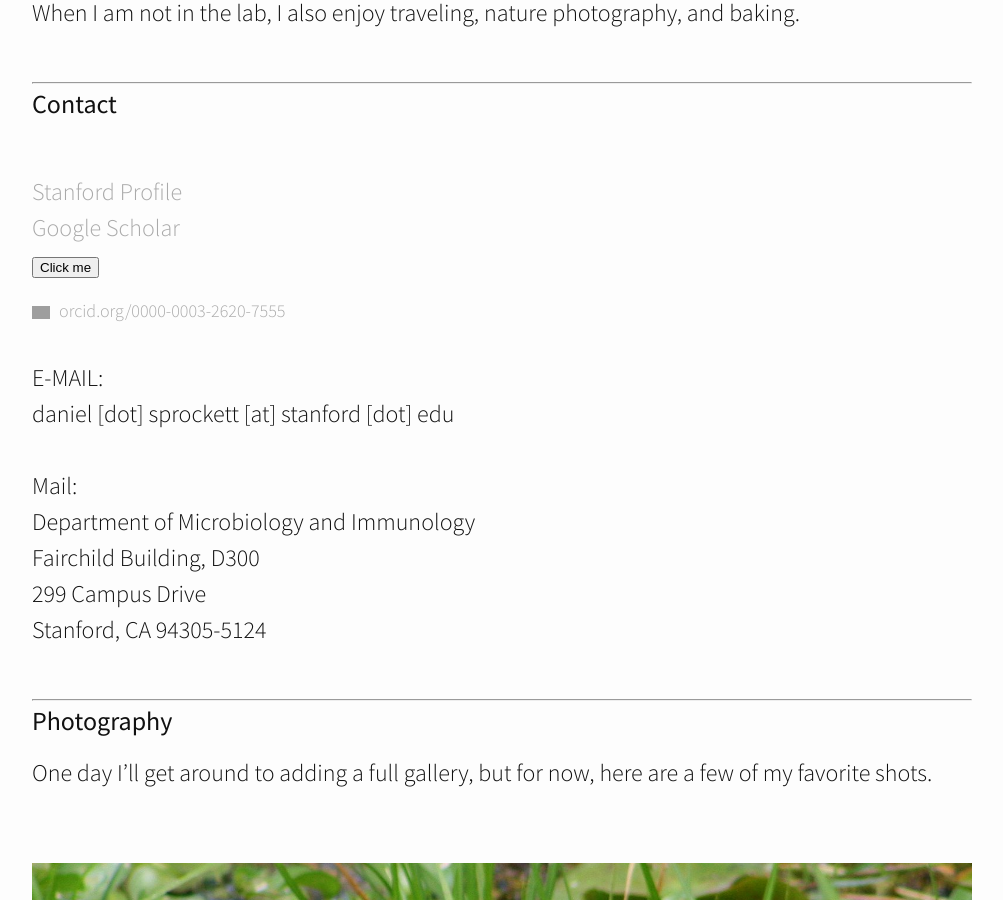
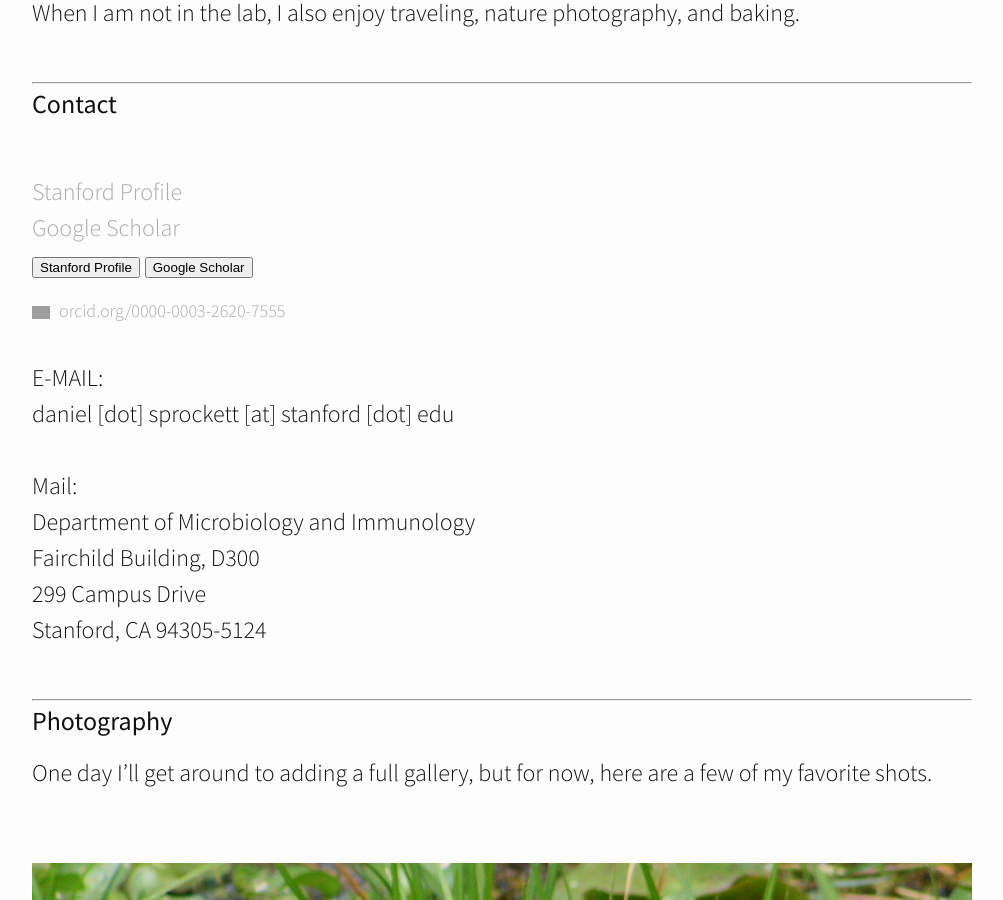
Before and after one commit to DanielSprockett/danielsprockett.github.io, a Jekyll site: the page built from about.md, in a window 1280 px wide and 900 px high, scrolled down 1018 px. Shown: the whole window, without its empty margins (138-1141 px from the left). Built offline with Jekyll 4.4.1, drawn with Linux system fonts in a browser that asks for light colours; nearby versions of some CDN libraries; grey boxes are pictures that could not be loaded.

Commit message:
Update about.md

```diff
--- a/about.md
+++ b/about.md
@@ -20,7 +20,9 @@ When I am not in the lab, I also enjoy traveling, nature photography, and baking
 <br>
 [Stanford Profile](https://profiles.stanford.edu/daniel-sprockett) <br>
 [Google Scholar](https://scholar.google.com/citations?user=2kfaOjwAAAAJ&hl=en) <br>
-<button name="button" onclick="http://www.google.com">Click me</button>
+<button name="Stanford Profile" onclick="https://profiles.stanford.edu/daniel-sprockett">Stanford Profile</button>
+<button name="Google Scholar" onclick="https://scholar.google.com/citations?user=2kfaOjwAAAAJ&hl=en">Google Scholar</button>
+
 <div itemscope itemtype="https://schema.org/Person"><a itemprop="sameAs" content="https://orcid.org/0000-0003-2620-7555" href="https://orcid.org/0000-0003-2620-7555" target="orcid.widget" rel="noopener noreferrer" style="vertical-align:top;"><img src="https://orcid.org/sites/default/files/images/orcid_16x16.png" style="width:1em;margin-right:.5em;" alt="ORCID iD icon">orcid.org/0000-0003-2620-7555</a></div>
 <br>
 E-MAIL: <br>
```
